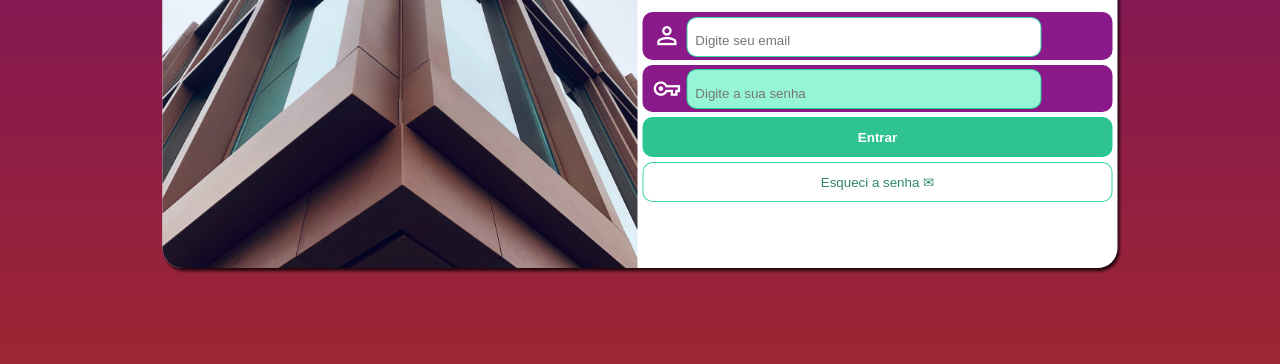
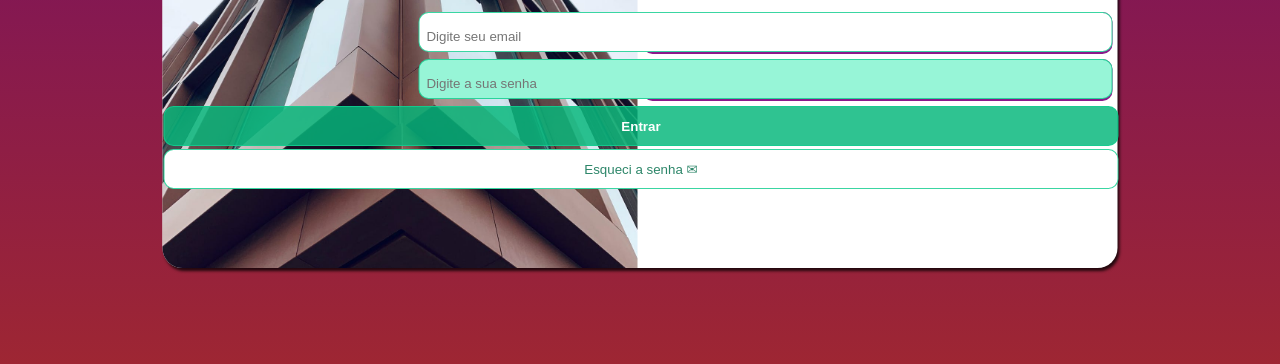
Before and after one commit to ThiagoACL/Proj-TelaLogin, a plain HTML site: page index.html in a window 1280 px wide. Shown: the part 332-696 px from the top of the page. Drawn offline with nearby package versions, Linux system fonts and the light colour scheme.

Commit message:
Update style.css

```diff
--- a/estilos/style.css
+++ b/estilos/style.css
@@ -33,7 +33,7 @@ section{
     top: 50%;
     left: 50%;
     background-color: white;
-    width: 250px;
+    width: 260px;
     height: 510px;
     padding-right: 5px;
     border-top-right-radius: 20px;
@@ -82,6 +82,7 @@ div.campo{
     background-color: rgba(126, 2, 126, 0.904);
     border-radius: 10px;
     margin-bottom: 5px;
+    padding-bottom: 5px;
 }
 
 div.campo > label{
@@ -105,7 +106,7 @@ div.campo > span{
 
 
 input[type=email], input[type=password]{
-    position: relative;
+    position: absolute;
     right: 5px;
     border: 1px solid rgba(20, 206, 144, 0.836);
     margin-bottom: 3px;
@@ -122,8 +123,9 @@ input[type=email], input[type=password]{
 }
 
 input#Entrar{
+    position: absolute;
+    left: 1px;
     border: 1px solid rgba(20, 206, 144, 0.836);
-    margin-bottom: 5px;
     background-color: rgba(6, 184, 124, 0.836);
     height: 35px;
     width: 100%;
@@ -133,8 +135,11 @@ input#Entrar{
 }
 
 input#Esqueci{
+    position: absolute;
+    left: 1px;
     border: 1px solid rgba(20, 206, 144, 0.836);
     border-radius: 10px;
+    margin-top: 25px;
     width: 100%;
     background-color: white;
     height: 35px;
```
